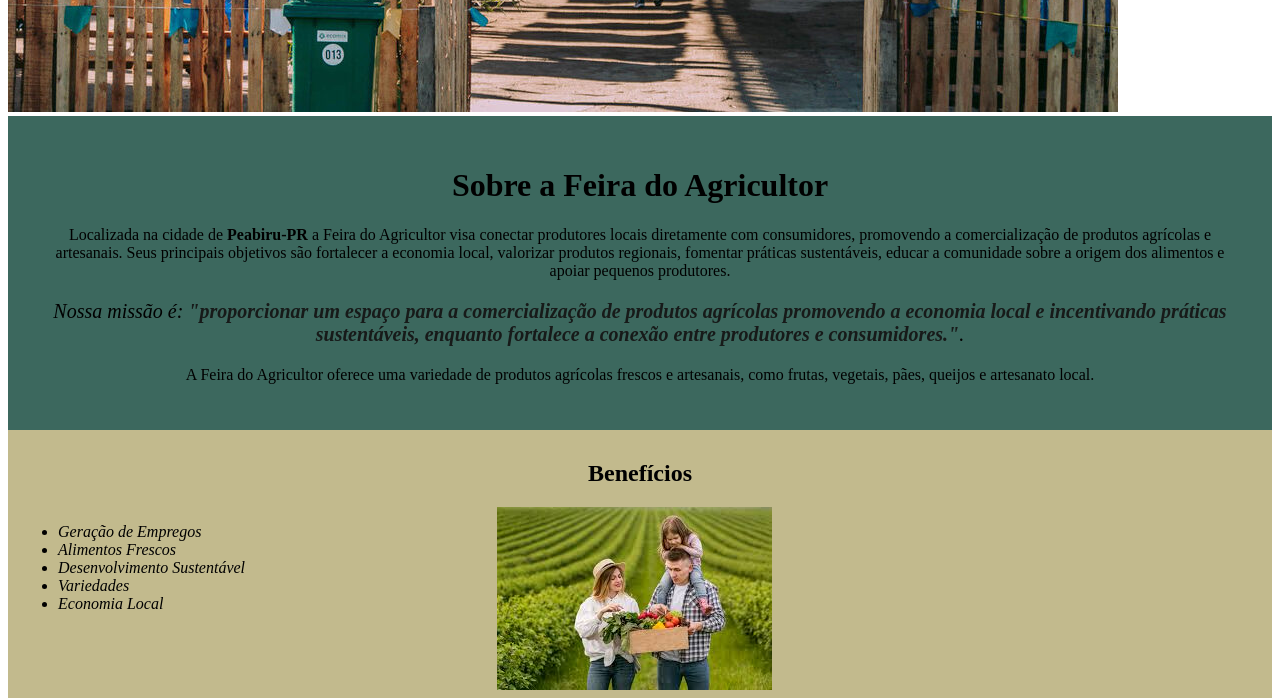
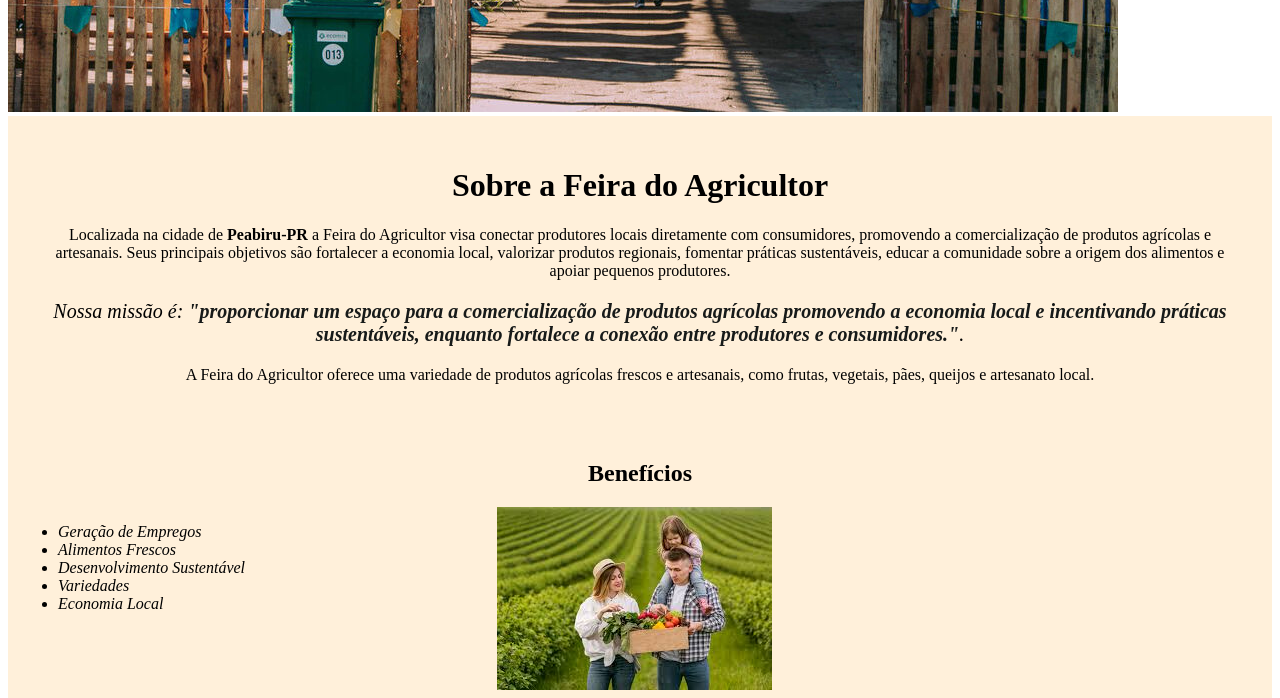
Before and after one commit to emilypadilha28/agrinho, a plain HTML site: page index.html in a window 1280 px wide. Shown: the part 550-1248 px from the top of the page. Drawn offline with Linux system fonts and the light colour scheme.

Commit message:
Add files via upload

```diff
--- a/style.css
+++ b/style.css
@@ -7,7 +7,7 @@ body {
 }
 
 .principal{
-	background: #3c685e;
+	background: #FFF0DA;
 	padding: 30px;
 }
 
@@ -32,7 +32,7 @@ em strong {
 }
 
 .beneficios {
-	background: #c2ba8d;
+	background: #FFF0DA;
 	padding: 10px;
 }
 
```
